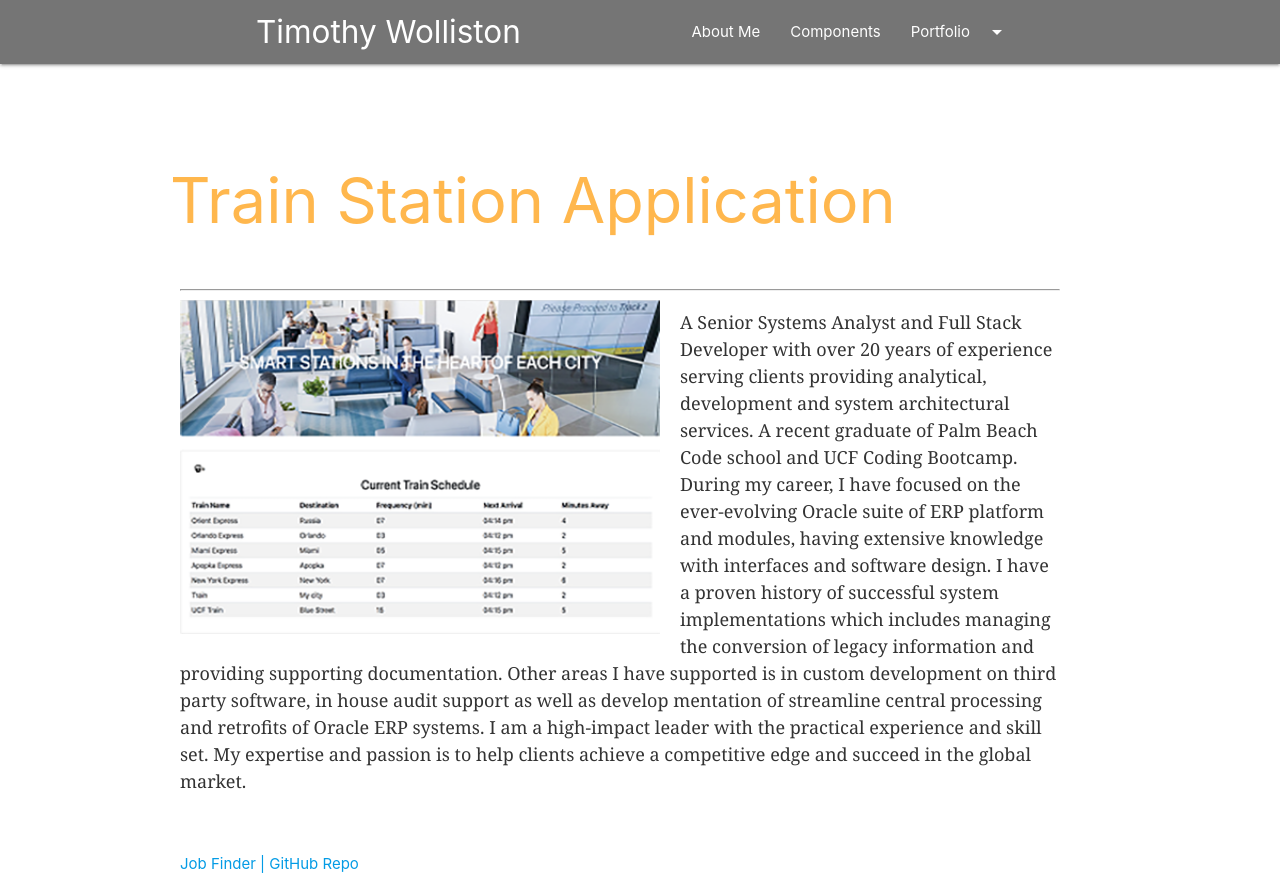
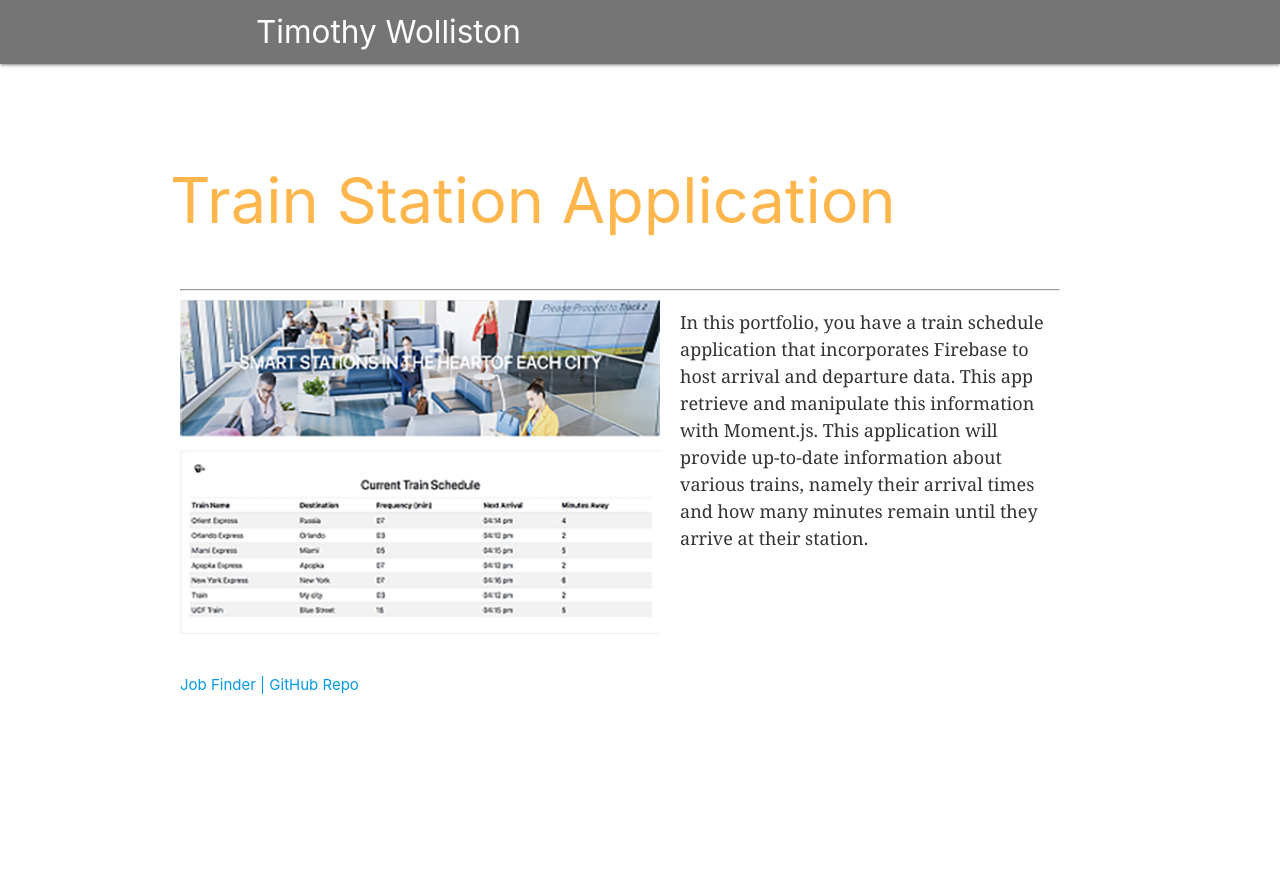
Before and after one commit to twolliston/Portfolio, a plain HTML site: page portfolio2.html in a window 1280 px wide. After the commit the page ends 800 px from the top, so only its background shows below. Drawn offline with nearby package versions, Linux system fonts and the light colour scheme.

Commit message:
Update links in portfolio2.html and application description

```diff
--- a/portfolio2.html
+++ b/portfolio2.html
@@ -48,18 +48,18 @@
                 <i class="material-icons">menu</i>
             </a>
             <ul class="right hide-on-med-and-down">
-                <li>
-                    <a href="aboutme.html">About Me</a>
-                </li>
-                <li>
+                <!-- <li>
+                    <a href="portfolio2.html">Return</a>
+                </li> -->
+                <!-- <li>
                     <a href="badges.html">Components</a>
-                </li>
+                </li> -->
 
-                <li>
+                <!-- <li>
                     <a class="dropdown-trigger" href="#!" data-target="dropdown1">Portfolio
                         <i class="material-icons right">arrow_drop_down</i>
                     </a>
-                </li>
+                </li> -->
             </ul>
         </div>
 
@@ -98,15 +98,7 @@
             <!-- Image with link -->
             <img id="bio-image" src="assets/images/train-scheduler.jpg" alt="Profile picture">
 
-            <p> A Senior Systems Analyst and Full Stack Developer with over 20 years of experience serving clients providing
-                analytical, development and system architectural services. A recent graduate of Palm Beach Code school and
-                UCF Coding Bootcamp. During my career, I have focused on the ever-evolving Oracle suite of ERP platform and
-                modules, having extensive knowledge with interfaces and software design. I have a proven history of successful
-                system implementations which includes managing the conversion of legacy information and providing supporting
-                documentation. Other areas I have supported is in custom development on third party software, in house audit
-                support as well as develop mentation of streamline central processing and retrofits of Oracle ERP systems.
-                I am a high-impact leader with the practical experience and skill set. My expertise and passion is to help
-                clients achieve a competitive edge and succeed in the global market.
+            <p> In this portfolio, you have a train schedule application that incorporates Firebase to host arrival and departure data. This app retrieve and manipulate this information with Moment.js. This application will provide up-to-date information about various trains, namely their arrival times and how many minutes remain until they arrive at their station.
             </p>
         </section>
 
```
Also changed, not shown: portfolio.html (+1 -1 lines).
